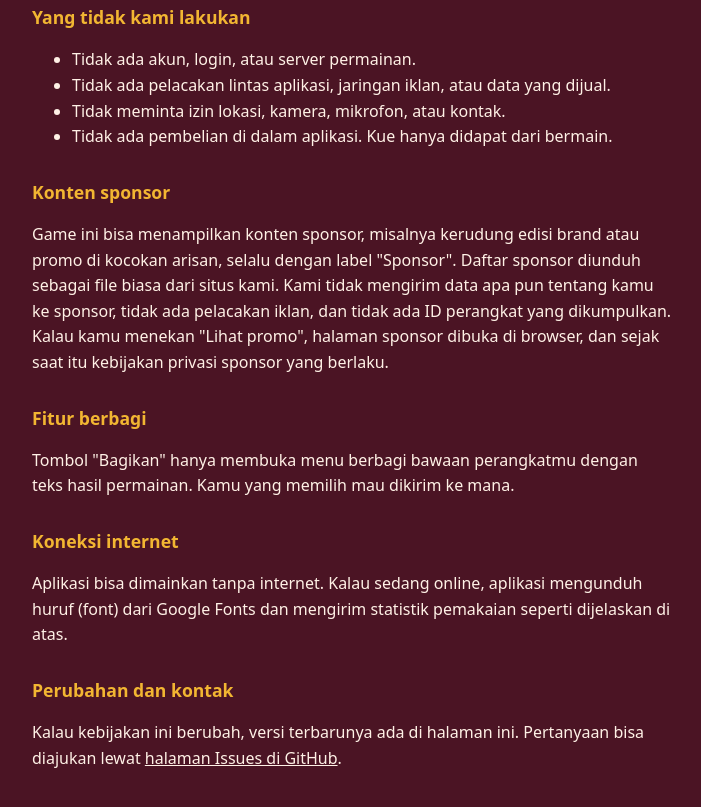
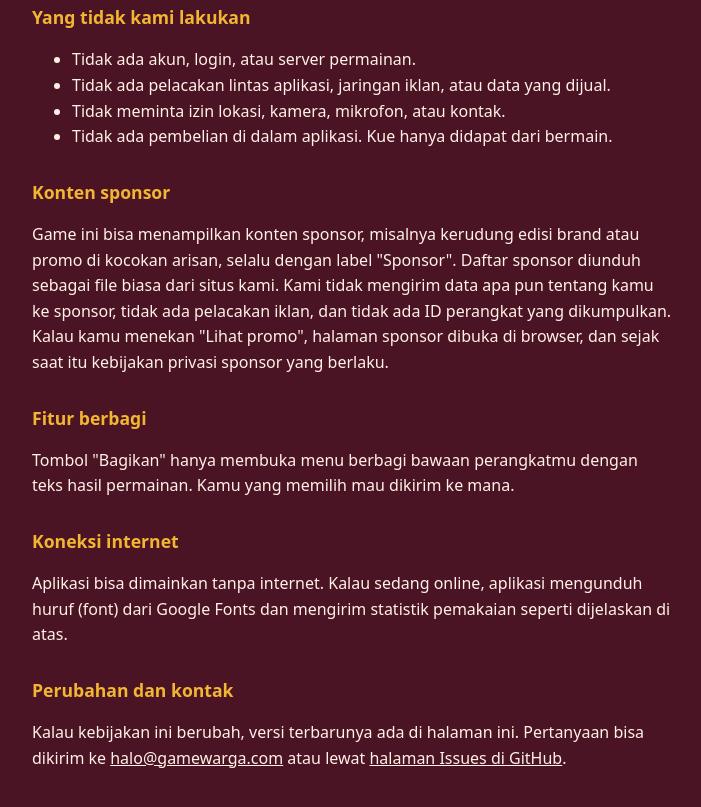
Before and after one commit to thofik93/arisan, a website: page privacy.html in a window 1280 px wide. Shown: the part 1154-1961 px from the top of the page, without its empty margins (288-989 px from the left). Drawn offline with Linux system fonts and the light colour scheme.

Commit message:
chore: kontak privasi halo@gamewarga.com

```diff
--- a/privacy.html
+++ b/privacy.html
@@ -51,7 +51,7 @@
   <p>Aplikasi bisa dimainkan tanpa internet. Kalau sedang online, aplikasi mengunduh huruf (font) dari Google Fonts dan mengirim statistik pemakaian seperti dijelaskan di atas.</p>
 
   <h2>Perubahan dan kontak</h2>
-  <p>Kalau kebijakan ini berubah, versi terbarunya ada di halaman ini. Pertanyaan bisa diajukan lewat <a href="https://github.com/thofik93/arisan/issues">halaman Issues di GitHub</a>.</p>
+  <p>Kalau kebijakan ini berubah, versi terbarunya ada di halaman ini. Pertanyaan bisa dikirim ke <a href="mailto:halo@gamewarga.com">halo@gamewarga.com</a> atau lewat <a href="https://github.com/thofik93/arisan/issues">halaman Issues di GitHub</a>.</p>
 </main>
 </body>
 </html>
```
